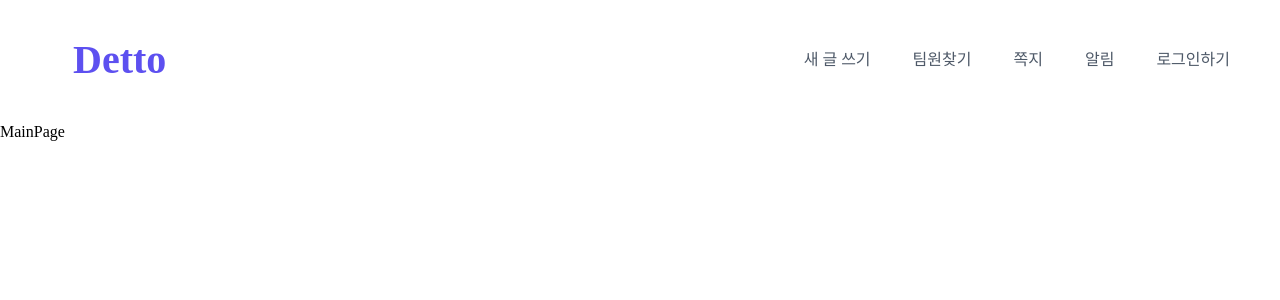
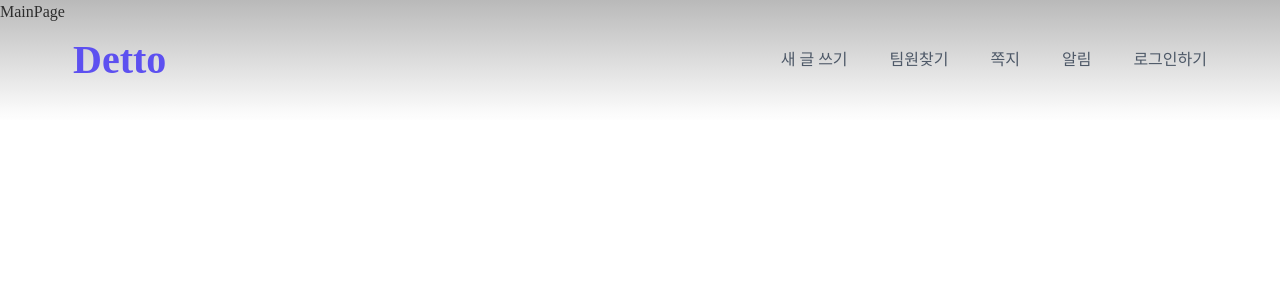
Before and after one commit to Team-Detto/Detto, a React (Create React App) app: page / in a window 1280 px wide. Shown: the top 300 px of the page. Built offline with nearby package versions, Linux system fonts and the light colour scheme.

Commit message:
feat: add Header scroll interaction for mainPage

```diff
--- a/src/components/Header.tsx
+++ b/src/components/Header.tsx
@@ -1,10 +1,35 @@
+import { Link, useLocation } from 'react-router-dom';
 import styled from '@emotion/styled';
-import { Link } from 'react-router-dom';
 import WebContainer from './common/WebContainer';
+import { useEffect, useState } from 'react';
+
+interface headerTypes {
+  isMain: boolean;
+  hideGradient: boolean;
+}
 
 const Header = () => {
+  const [hideGradient, setHideGradient] = useState<boolean>(true);
+  const location = useLocation();
+  const isMain = location.pathname === '/';
+
+  const showHeaderGradientBackground = () => {
+    const { scrollY } = window;
+    scrollY > 700 ? setHideGradient(false) : setHideGradient(true);
+  };
+
+  useEffect(() => {
+    if (isMain) {
+      window.addEventListener('scroll', showHeaderGradientBackground);
+    }
+
+    return () => {
+      window.removeEventListener('scroll', showHeaderGradientBackground);
+    };
+  }, [isMain]);
+
   return (
-    <HeaderContainer>
+    <HeaderContainer isMain={isMain} hideGradient={hideGradient}>
       <WebContainer>
         <HeaderWrapper>
           <LogoBoxH1>
@@ -13,7 +38,7 @@ const Header = () => {
           <Nav>
             <NavListUl>
               <NavItemLi>
-                <Link to={'/project/:id'}>새 글 쓰기</Link>
+                <Link to={'/project/write'}>새 글 쓰기</Link>
               </NavItemLi>
               <NavItemLi>
                 <Link to={'/findproject'}>팀원찾기</Link>
@@ -31,8 +56,17 @@ const Header = () => {
 
 export default Header;
 
-const HeaderContainer = styled.header`
+const HeaderContainer = styled.header<headerTypes>`
+  position: fixed;
+  top: 0;
+  left: 0;
+  z-index: 90;
   width: 100%;
+  background-image: ${(props) =>
+    props.isMain && props.hideGradient
+      ? 'linear-gradient(180deg, rgba(108, 108, 108, 0.47) 0%, rgba(217, 217, 217, 0) 100.87%)'
+      : 'none'};
+  background-color: ${(props) => (props.isMain ? 'transparent' : '#fff')};
 `;
 
 const HeaderWrapper = styled.div`
@@ -57,6 +91,7 @@ const NavListUl = styled.ul`
   display: flex;
   justify-content: flex-start;
   align-items: center;
+  margin-right: 1.438rem;
 `;
 
 const NavItemLi = styled.li`
```
